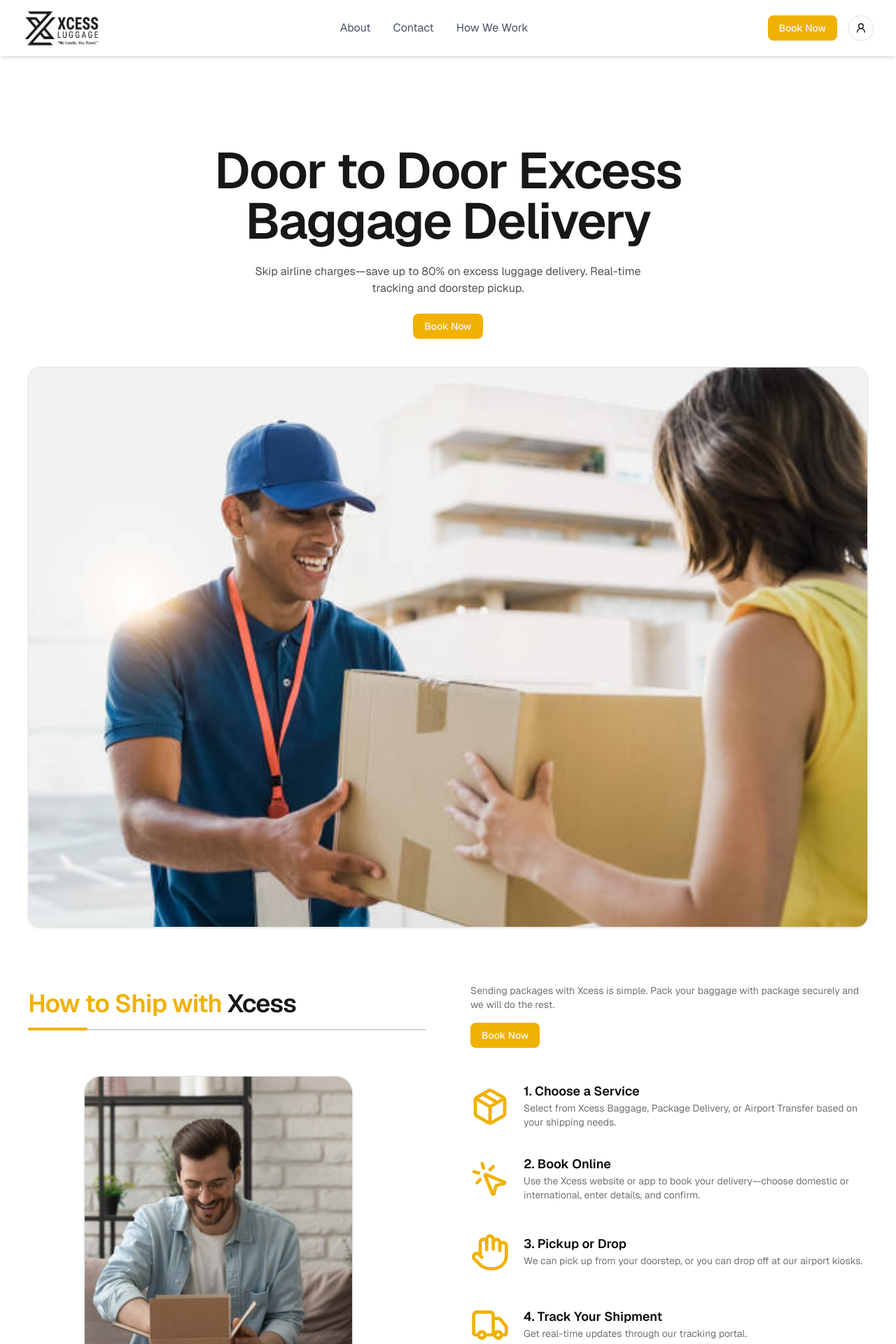
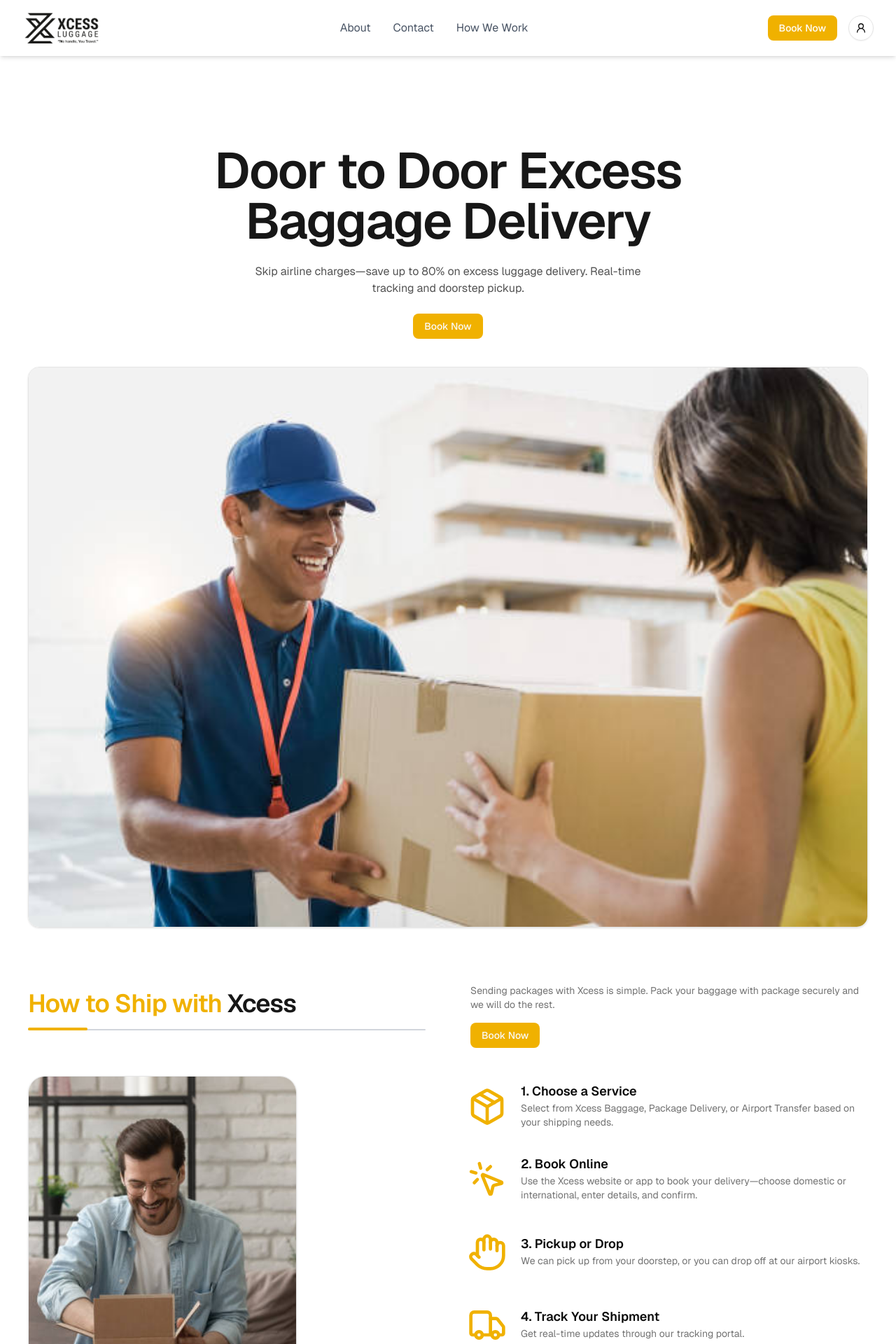
Before and after one commit to yashrajvrma/avaan-frontend, a React (Vite) app: page / in a window 1280 px wide. Shown: the top 1920 px of the page at 70% size. Built offline with nearby package versions, Linux system fonts and the light colour scheme.

Commit message:
header checkpoint

```diff
--- a/src/components/header.tsx
+++ b/src/components/header.tsx
@@ -1,53 +1,151 @@
+import { useState } from "react";
 import { Button } from "@/components/ui/button";
-import { UserRound } from "lucide-react";
+import { UserRound, Menu, X } from "lucide-react";
 import logo from "../../public/images/Excess-logo.png";
 import { useNavigate } from "react-router-dom";
 
 export default function Header() {
+  const [isMenuOpen, setIsMenuOpen] = useState(false);
   const navigate = useNavigate();
 
   const handleClick = () => {
     navigate("/domestic");
   };
 
+  const toggleMenu = () => {
+    setIsMenuOpen(!isMenuOpen);
+  };
+
+  const closeMenu = () => {
+    setIsMenuOpen(false);
+  };
+
   return (
-    <header className="fixed top-0 left-0 right-0 bg-white shadow-md z-50">
-      <div className="max-w-7xl mx-auto px-4 sm:px-6 lg:px-8">
-        <div className="flex justify-between items-center h-20">
-          <div className="flex items-center">
+    <>
+      <header className="bg-white shadow-md z-50 fixed top-0 w-full left-0">
+        <div className="max-w-7xl mx-auto px-2 sm:px-4 lg:px-8">
+          <div className="flex justify-between items-center h-20 min-w-0">
+            <div className="flex items-center flex-shrink-0">
               <div className="text-2xl font-bold">
-              <img src={logo} alt="Logo" className="w-28 h-20" />
-              {/* <span className="text-yellow-500">Xcess img</span> */}
+                <img
+                  src={logo}
+                  alt="Logo"
+                  className="w-20 h-12 sm:w-28 sm:h-20 object-contain"
+                />
               </div>
             </div>
+
+            {/* Desktop Navigation */}
             <nav className="hidden md:flex space-x-8">
               <a href="#" className="text-gray-600 hover:text-gray-900">
-              About{" "}
+                About
               </a>
               <a href="#" className="text-gray-600 hover:text-gray-900">
-              Contact{" "}
+                Contact
               </a>
               <a href="#" className="text-gray-600 hover:text-gray-900">
-              How We Work{" "}
+                How We Work
               </a>
-            {/* <a href="#" className="text-gray-600 hover:text-gray-900">
-              Tracking
-            </a> */}
             </nav>
-          <div className="flex items-center space-x-4">
+
+            {/* Desktop Buttons */}
+            <div className="hidden md:flex items-center space-x-4 flex-shrink-0">
               <Button
                 onClick={handleClick}
-              className="bg-yellow-500 hover:bg-yellow-500 text-neutral-50 hover:cursor-pointer"
+                className="bg-yellow-500 hover:bg-yellow-600 text-white"
               >
                 Book Now
               </Button>
-
               <Button variant="outline" size="icon" className="rounded-full">
                 <UserRound />
+              </Button>
+            </div>
+
+            {/* Mobile Menu Button */}
+            <div className="md:hidden flex items-center space-x-2">
+              <Button variant="outline" size="icon" className="rounded-full">
+                <UserRound />
+              </Button>
+              <Button
+                variant="outline"
+                size="icon"
+                onClick={toggleMenu}
+                className="rounded-full"
+              >
+                {isMenuOpen ? <X /> : <Menu />}
               </Button>
             </div>
           </div>
         </div>
       </header>
+
+      {/* Full Screen Mobile Navigation Menu */}
+      {isMenuOpen && (
+        <div className="md:hidden fixed inset-0 z-40 bg-white">
+          {/* Menu Header */}
+          <div className="flex justify-between items-center h-20 px-4 border-b border-gray-200">
+            <img src={logo} alt="Logo" className="w-20 h-12 object-contain" />
+            <Button
+              variant="outline"
+              size="icon"
+              onClick={closeMenu}
+              className="rounded-full"
+            >
+              <X />
+            </Button>
+          </div>
+
+          {/* Menu Content */}
+          <div className="flex flex-col h-full pt-8 pb-20">
+            <nav className="flex-1 px-6">
+              <div className="space-y-6">
+                <a
+                  href="#"
+                  className="block text-gray-800 hover:text-yellow-500 py-4 text-2xl font-medium border-b border-gray-100 transition-colors"
+                  onClick={closeMenu}
+                >
+                  About
+                </a>
+                <a
+                  href="#"
+                  className="block text-gray-800 hover:text-yellow-500 py-4 text-2xl font-medium border-b border-gray-100 transition-colors"
+                  onClick={closeMenu}
+                >
+                  Contact
+                </a>
+                <a
+                  href="#"
+                  className="block text-gray-800 hover:text-yellow-500 py-4 text-2xl font-medium border-b border-gray-100 transition-colors"
+                  onClick={closeMenu}
+                >
+                  How We Work
+                </a>
+              </div>
+            </nav>
+
+            {/* Bottom Section with Book Now Button */}
+            <div className="px-6 pt-8 border-t border-gray-200">
+              <Button
+                onClick={() => {
+                  handleClick();
+                  closeMenu();
+                }}
+                className="w-full bg-yellow-500 hover:bg-yellow-600 text-white py-4 text-lg font-medium"
+              >
+                Book Now
+              </Button>
+            </div>
+          </div>
+        </div>
+      )}
+
+      {/* Backdrop - Optional if you want to prevent body scroll */}
+      {isMenuOpen && (
+        <div
+          className="fixed inset-0 bg-black bg-opacity-50 z-30 md:hidden"
+          onClick={closeMenu}
+        />
+      )}
+    </>
   );
 }
--- a/src/components/hero.tsx
+++ b/src/components/hero.tsx
@@ -1,4 +1,3 @@
-import { Badge } from "@/components/ui/badge";
 import { Button } from "@/components/ui/button";
 import homeDelivery from "../../public/images/homeDeliveryImg.jpg";
 import { useNavigate } from "react-router-dom";
@@ -10,8 +9,8 @@ export function Hero() {
     navigate("/domestic");
   };
   return (
-    <section className="relative mt-20 px-10">
-      <div className="mx-auto max-w-7xl flex flex-col items-center gap-10">
+    <section className="mt-20 px-10">
+      <div className="mx-auto sm:max-w-7xl max-w-5xl flex flex-col items-center gap-10">
         <div className="flex flex-col items-center max-w-5xl text-center mt-32 ">
           {/* <Badge className="w-fit bg-yellow-50 text-yellow-600 hover:bg-yellow-50">
             Excess Baggage
--- a/src/components/services-section.tsx
+++ b/src/components/services-section.tsx
@@ -48,7 +48,7 @@ export function ServicesSection() {
     navigate("/domestic");
   };
   return (
-    <section className="mx-auto max-w-7xl px-4 py-12 md:py-16">
+    <section className="mx-auto max-w-7xl px-10 py-12 md:py-16">
       <div className="mb-8">
         <h2 className="text-3xl md:text-4xl font-semibold tracking-tight">
           Our
@@ -94,14 +94,14 @@ export function ServicesSection() {
       </div>
 
       {/* Reference mosaic of your original "Our Services" screenshot */}
-      <div className="sr-only">
+      {/* <div className="sr-only">
         <img
           src="/images/services.png"
           alt="Services reference screenshot"
           width={1200}
           height={800}
         />
-      </div>
+      </div> */}
     </section>
   );
 }
--- a/src/components/step-section.tsx
+++ b/src/components/step-section.tsx
@@ -71,13 +71,13 @@ export function StepsSection() {
       </div>
 
       {/* Bottom: Image + Steps */}
-      <div className="grid grid-cols-1 lg:grid-cols-2 gap-x-10 items-start">
+      <div className="grid grid-cols-1 lg:grid-cols-2 gap-x-8 items-start">
         {/* Left: Image */}
-        <div className="w-sm h-full">
+        <div className="sm:w-sm w-xs h-full">
           <img
             src={ServicesImg}
             alt="Happy customer image with chat bubbles"
-            className="w-full h-full object-cover rounded-3xl mx-20 border shadow-sm"
+            className="w-full h-full object-cover rounded-3xl border shadow-sm"
           />
         </div>
 
--- a/src/pages/Home.tsx
+++ b/src/pages/Home.tsx
@@ -7,7 +7,7 @@ import { SiteFooter } from "@/components/site-footer";
 
 export default function Page() {
   return (
-    <main className="min-h-screen bg-white text-foreground">
+    <main className="min-h-screen text-foreground">
       <Header />
       <Hero />
       <StepsSection />
```
Lines whose indentation alone changed are shown as unchanged.
